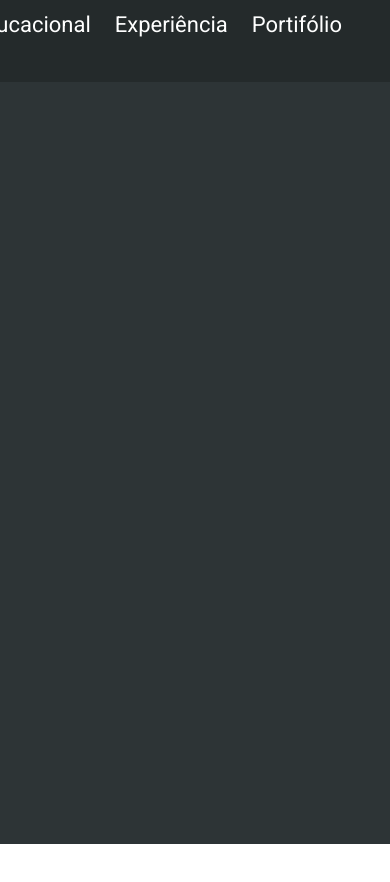
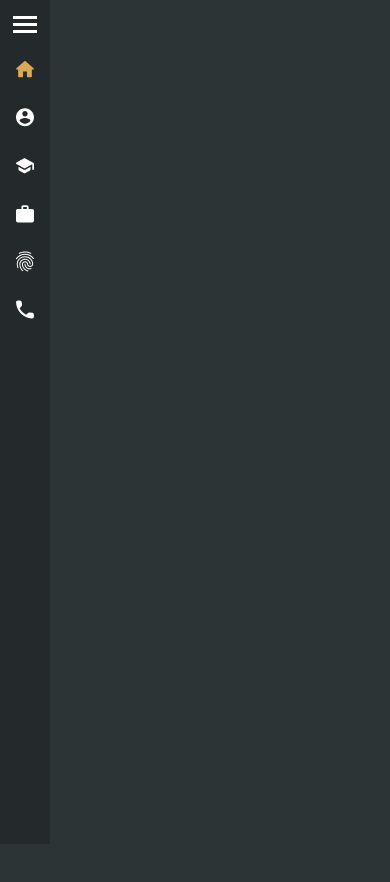
Before and after one commit to Lusques/curriculum_vitae_2023, a React app in the folder curriculum_lusques/: page / in a window 390 px wide. Shown: the top 882 px of the page. Before the commit the page ends 844 px from the top, so only its background shows below. Built offline with nearby package versions, Linux system fonts and the light colour scheme.

Commit message:
navbar - ok

```diff
--- a/curriculum_lusques/src/components/Header/index.jsx
+++ b/curriculum_lusques/src/components/Header/index.jsx
@@ -1,5 +1,11 @@
 import NavigationDesktop from "../NavigationDesktop";
+import NavigationMobile from "../NavigationMobile";
 
 export default function Header() {
-  return <NavigationDesktop />;
+  return (
+    <>
+      <NavigationDesktop />
+      <NavigationMobile />
+    </>
+  );
 }
--- a/curriculum_lusques/src/components/NavigationDesktop/index.jsx
+++ b/curriculum_lusques/src/components/NavigationDesktop/index.jsx
@@ -8,12 +8,13 @@ export default function NavigationDesktop() {
   ];
 
   return (
-    <nav className="bg-gray-400">
+    // <nav className="bg-gray-400 d-lg-block d-none fixed-top">
+    <nav className="bg-gray-400 d-lg-block d-none fixed-top">
       <ul className="container mx-auto px-5 text-white list-unstyled d-flex gap-4 title-lg py-2 m-0 justify-content-end">
         {navElements.map((item, i) => (
           <li
             className={`hover-yellow-outline-400 cursor-pointer ${
-              i == 0 ? "text-yellow-400" : null
+              i == 0 ? "text-yellow-400" : ""
             }`}
             key={`item-${i}`}
           >
--- /dev/null
+++ b/curriculum_lusques/src/components/NavigationMobile/NavigationMobile.module.scss
@@ -0,0 +1,92 @@
+%close_line {
+  background-color: white;
+  content: "";
+  display: block;
+  height: 3px;
+  margin: auto;
+  position: absolute;
+  top: 0;
+  transform: rotate(0deg);
+  transition: 0.3s;
+  width: 24px;
+}
+
+.mobile_navbar {
+  min-height: 100vh;
+  transition: 0.3s;
+  width: fit-content;
+}
+
+.active {
+  filter: invert(19%) sepia(99%) saturate(7034%) hue-rotate(311deg)
+    brightness(88%) contrast(94%);
+}
+
+.nav_item {
+  width: fit-content;
+  transition: 0.3s;
+  &:not(.active) {
+    &:hover {
+      & .nav_image {
+        filter: invert(19%) sepia(99%) saturate(7034%) hue-rotate(311deg)
+          brightness(88%) contrast(94%);
+      }
+    }
+  }
+  & .text {
+    opacity: 0;
+    overflow: hidden;
+    text-overflow: ellipsis;
+    transition: 0.3s;
+    white-space: nowrap;
+    width: 0px;
+  }
+}
+
+.button_menu {
+  & label {
+    min-height: 32px !important;
+    & span {
+      margin: auto;
+      background-color: white;
+      height: 3px;
+      width: 24px;
+      transition: 0.3s;
+    }
+  }
+}
+
+.active_navbar_mobile:checked {
+  & + ul .nav_item {
+    gap: 16px;
+    & {
+      .text {
+        opacity: 1;
+        width: 105px;
+      }
+    }
+  }
+  & + ul .button_menu {
+    span {
+      opacity: 0;
+      &.menu_close {
+        opacity: 1;
+        background-color: #0000;
+        &::after {
+          transform: rotate(45deg);
+        }
+        &::before {
+          transform: rotate(-45deg);
+        }
+      }
+    }
+  }
+}
+
+.menu_close {
+  background-color: #0000;
+  &::after,
+  &::before {
+    @extend %close_line;
+  }
+}
--- /dev/null
+++ b/curriculum_lusques/src/components/NavigationMobile/index.jsx
@@ -0,0 +1,47 @@
+import Home from "./images/home.svg";
+import SobreMim from "./images/sobre_mim.svg";
+import Educacional from "./images/educacional.svg";
+import Experiencia from "./images/experiencia.svg";
+import Portifolio from "./images/portifolio.svg";
+import Contato from "./images/contato.svg";
+import style from "./NavigationMobile.module.scss";
+
+export default function NavigationMobile() {
+  const navElements = {
+    ["Home"]: Home,
+    ["Sobre mim"]: SobreMim,
+    ["Educacional"]: Educacional,
+    ["Experiência"]: Experiencia,
+    ["Portifólio"]: Portifolio,
+    ["Contato"]: Contato,
+  };
+
+  return (
+    <nav
+      className={`bg-gray-400 d-lg-none fixed-top ${style.mobile_navbar}`}
+    >
+      <input className={`d-none ${style.active_navbar_mobile}`} id="active_navbar_mobile" type="checkbox"/>
+      <ul className="text-white list-unstyled d-flex flex-column gap-4 title-md m-0">
+        <li className={`hover-yellow-outline-400 cursor-pointer w-auto ${style.button_menu}`}>
+          <label className={`d-block w-100 cursor-pointer w-auto m-auto pt-3`} htmlFor="active_navbar_mobile">
+            <span className="d-block"></span>
+            <span className={`d-block my-1 position-relative ${style.menu_close}`}></span>
+            <span className="d-block"></span>
+          </label>
+        </li>
+        {Object.keys(navElements).map((item, i) => (
+          <li
+            className={`cursor-pointer d-flex align-items-center ps-3 ${
+              style.nav_item
+            } ${i === 0 ? style.active : "hover-yellow-outline-400"}`}
+          >
+            <figure className={`m-0 ${style.nav_image}`}>
+              <img src={navElements[item]} alt={item} />
+            </figure>
+            <p className={`${style.text} m-0 pe-3`}>{item}</p>
+          </li>
+        ))}
+      </ul>
+    </nav>
+  );
+}
--- a/curriculum_lusques/src/scss/_classes.scss
+++ b/curriculum_lusques/src/scss/_classes.scss
@@ -137,7 +137,7 @@
 // classes
 
 .all-container {
-  min-height: 100vh;
+  min-height: 200vh;
 }
 
 .button {
```
Also changed, not shown: curriculum_lusques/public/css/style.css, curriculum_lusques/src/components/NavigationMobile/images/contato.svg (added), curriculum_lusques/src/components/NavigationMobile/images/educacional.svg (added), curriculum_lusques/src/components/NavigationMobile/images/experiencia.svg (added), curriculum_lusques/src/components/NavigationMobile/images/home.svg (added), curriculum_lusques/src/components/NavigationMobile/images/portifolio.svg (added), curriculum_lusques/src/components/NavigationMobile/images/sobre_mim.svg (added).
